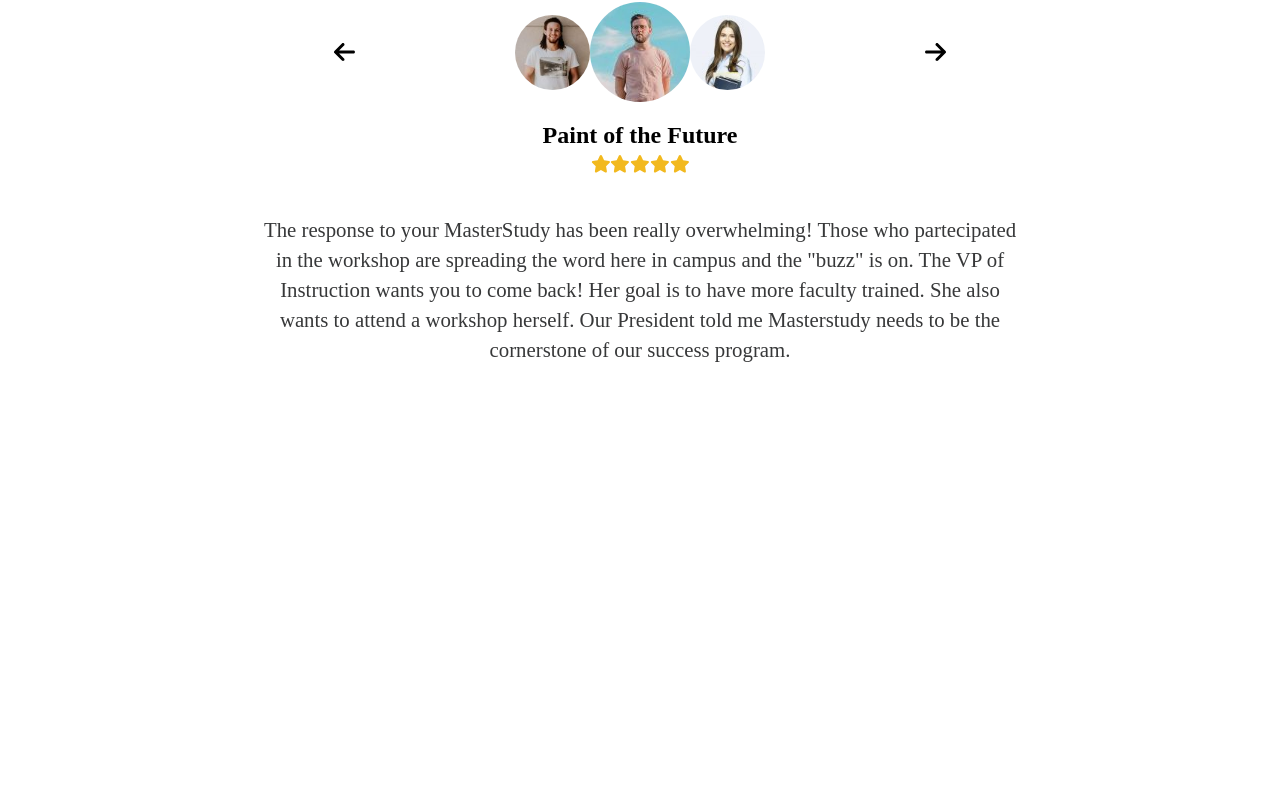
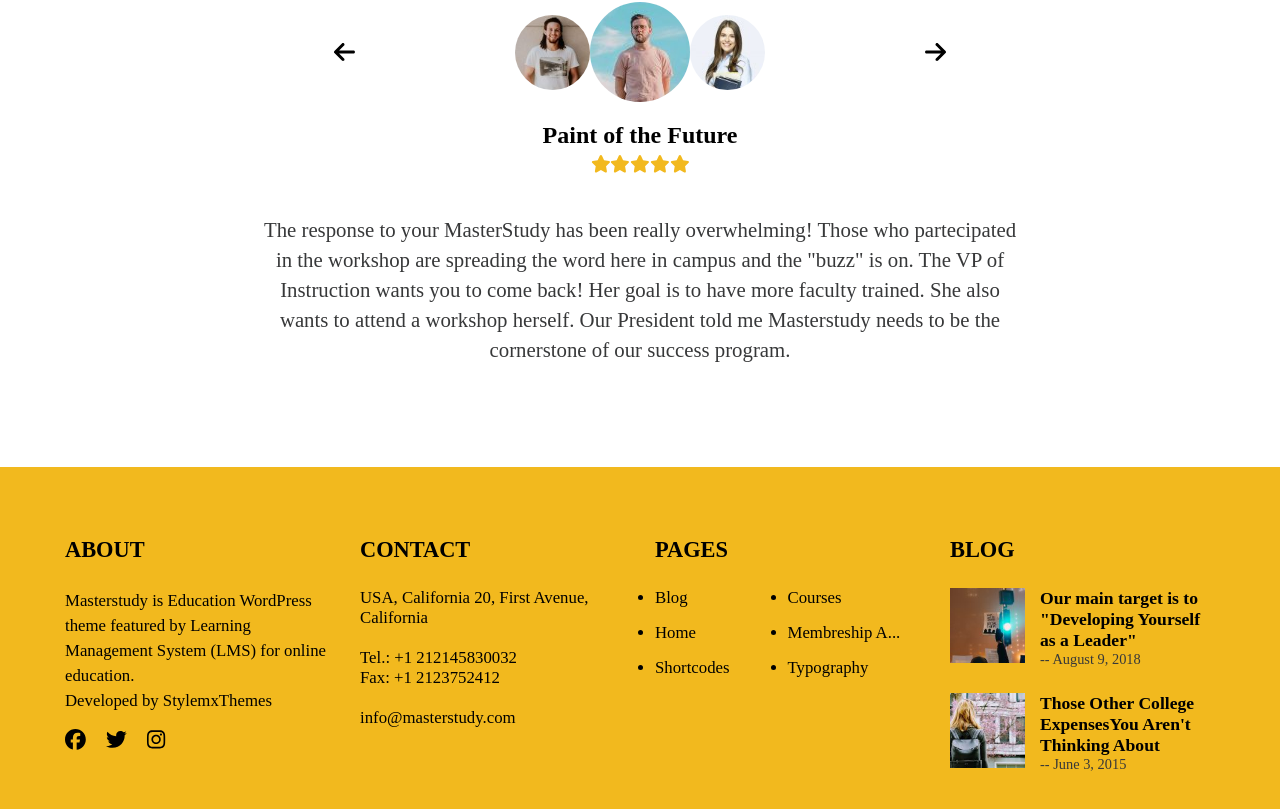
Before and after one commit to JacopoP/proj-html-vuejs, a Vue app: page / in a window 1280 px wide. Shown: the part 5156-5965 px from the top of the page. Before the commit the page ends 5623 px from the top, so only its background shows below. Built offline with nearby package versions, Linux system fonts and the light colour scheme.

Commit message:
Creato e completato footer

```diff
--- a/src/App.vue
+++ b/src/App.vue
@@ -7,6 +7,7 @@
 import WhyCourse from './components/WhyCoursesApp.vue'
 import SlideStats from './components/StatsSlideApp.vue'
 import StudentsReview from './components/StudentsReviewApp.vue'
+import Footer from './components/FooterApp.vue'
 export default {
   components: {
     Header,
@@ -17,6 +18,7 @@
     WhyCourse,
     SlideStats,
     StudentsReview,
+    Footer,
   }
 }
 </script>
@@ -34,10 +36,14 @@
     <SlideStats />
     <StudentsReview />
   </main>
+  <footer>
+    <Footer />
+  </footer>
 </template>
 
 <style lang="scss">
 @use './style/myStyle.scss';
+@use './style/partials/variables.scss' as *;
 
 header {
   margin-top: 35px;
@@ -48,4 +54,9 @@
   z-index: 100;
   background-color: #fff;
 }
+
+footer {
+  background-color: $buttecup;
+  padding: 70px 0 15px;
+}
 </style>
--- /dev/null
+++ b/src/components/FooterApp.vue
@@ -0,0 +1,136 @@
+<script>
+import { store } from '../store.js'
+export default {
+    data() {
+        return {
+            store,
+            socialsToShow: ['Facebook', 'Twitter', 'Instagram'],
+            socialsArray: Array,
+        }
+    },
+    methods: {
+        getImagePath: function (imgPath) {
+            return new URL(imgPath, import.meta.url).href;
+        },
+    },
+    mounted() {
+        const auxArr = [];
+        this.socialsToShow.forEach((social) => {
+            store.socials.forEach(socialSpecs => {
+                if (social == socialSpecs.name) {
+                    auxArr.push(socialSpecs);
+                }
+            });
+        })
+        this.socialsArray = auxArr;
+    }
+}
+</script>
+
+<template>
+    <div id="container-footer">
+        <div class="card-footer">
+            <h3>ABOUT</h3>
+            <p id="about-txt">Masterstudy is Education WordPress theme featured by Learning Management System (LMS) for
+                online
+                education.<br>Developed by StylemxThemes</p>
+            <div id="social-bar">
+                <a v-for="(social, index) in this.socialsArray" :href="social.link" :key="index">
+                    <font-awesome-icon :icon="social.icon" />
+                </a>
+            </div>
+        </div>
+        <div class="card-footer">
+            <h3>CONTACT</h3>
+            <p>USA, California 20, First Avenue, California<br><br>Tel.: &plus;1 212145830032<br>Fax: &plus;1
+                2123752412<br><br><span>info@masterstudy.com</span></p>
+        </div>
+        <div class="card-footer">
+            <h3>PAGES</h3>
+            <ul>
+                <li v-for="(item, index) in store.botNavItems" :key="index">
+                    <a :href="item.link">{{ item.text }}</a>
+                </li>
+            </ul>
+        </div>
+        <div class="card-footer">
+            <h3>BLOG</h3>
+            <div v-for="(blog, index) in store.blogs" :key="index" class="blog-card">
+                <img :src="getImagePath('../assets/images/' + blog.img)" alt="">
+                <div class="text">
+                    <h4>{{ blog.title }}</h4>
+                    <div class="date">{{ blog.date }}</div>
+                </div>
+            </div>
+        </div>
+    </div>
+</template>
+
+<style lang="scss" scoped>
+@use '../style/partials/variables.scss' as *;
+
+#container-footer {
+    display: flex;
+    max-width: 1170px;
+    margin: 0 auto;
+    gap: 30px;
+    justify-content: center;
+
+    .card-footer {
+        width: 265px;
+
+        h3 {
+            font-size: 1.4rem;
+            margin-bottom: 25px;
+        }
+
+        #about-txt {
+            line-height: 25px;
+        }
+
+        #social-bar {
+            font-size: 1.3rem;
+            display: flex;
+            gap: 20px;
+            margin-top: 15px;
+        }
+
+        ul {
+            list-style: disc;
+            display: flex;
+            flex-wrap: wrap;
+            row-gap: 15px;
+
+            li {
+                width: 50%;
+            }
+        }
+
+        p,
+        li {
+            font-size: 1.05rem;
+        }
+
+        .blog-card {
+            display: flex;
+            gap: 15px;
+            margin-bottom: 25px;
+            cursor: pointer;
+
+            img {
+                width: 75px;
+                height: 75px;
+            }
+
+            h4 {
+                font-size: 1.1rem;
+            }
+
+            .date {
+                color: $cape-cod;
+                font-size: .9rem;
+            }
+        }
+    }
+}
+</style>
--- a/src/store.js
+++ b/src/store.js
@@ -142,4 +142,44 @@
         },
     ],
     reviewActive: 1,
+
+    botNavItems: [
+        {
+            text: 'Blog',
+            link: '#',
+        },
+        {
+            text: 'Courses',
+            link: '#',
+        },
+        {
+            text: 'Home',
+            link: '#',
+        },
+        {
+            text: 'Membreship A...',
+            link: '#',
+        },
+        {
+            text: 'Shortcodes',
+            link: '#',
+        },
+        {
+            text: 'Typography',
+            link: '#',
+        },
+    ],
+
+    blogs: [
+        {
+            img: 'photo-1517520287167-4bbf64a00d66-122x120.jpeg',
+            title: 'Our main target is to "Developing Yourself as a Leader"',
+            date: '-- August 9, 2018'
+        },
+        {
+            img: 'photo-1490376840453-5f616fbebe5b-129x129.jpeg',
+            title: "Those Other College ExpensesYou Aren't Thinking About",
+            date: '-- June 3, 2015'
+        },
+    ]
 })
```
